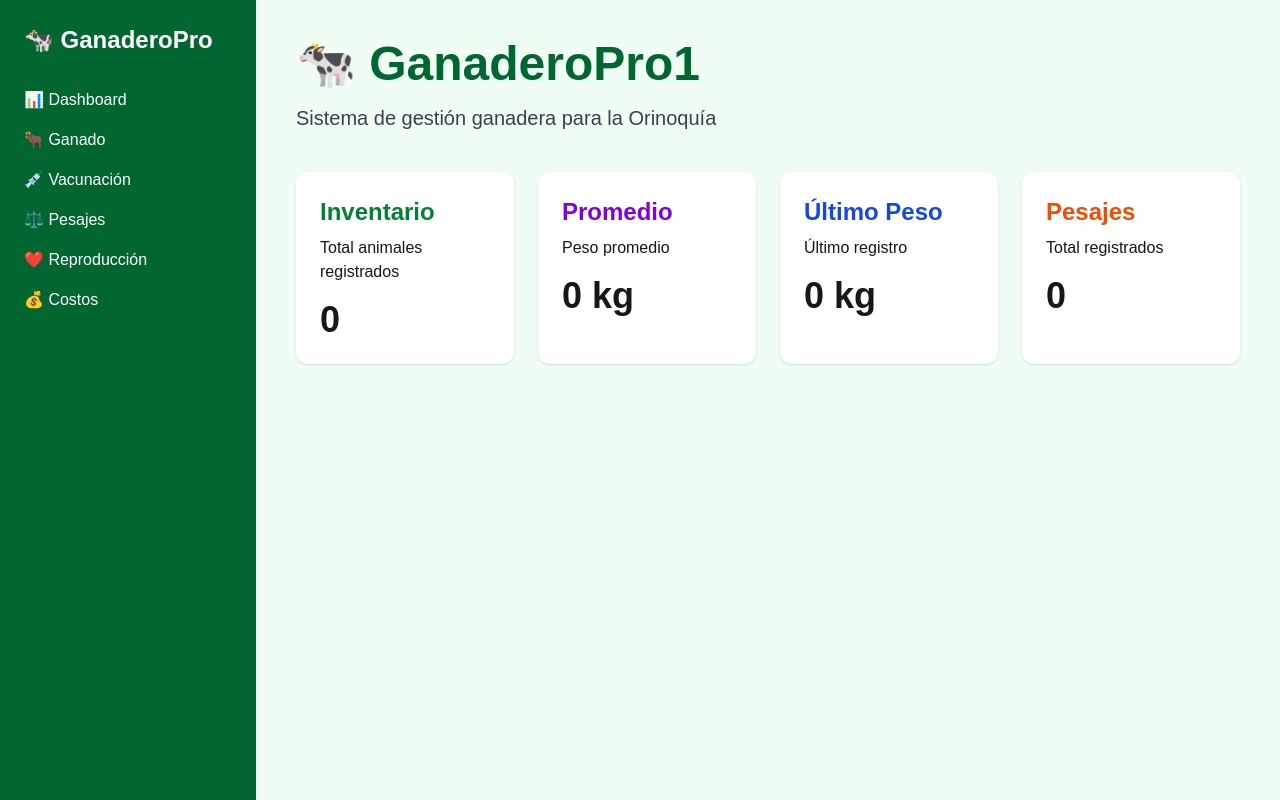
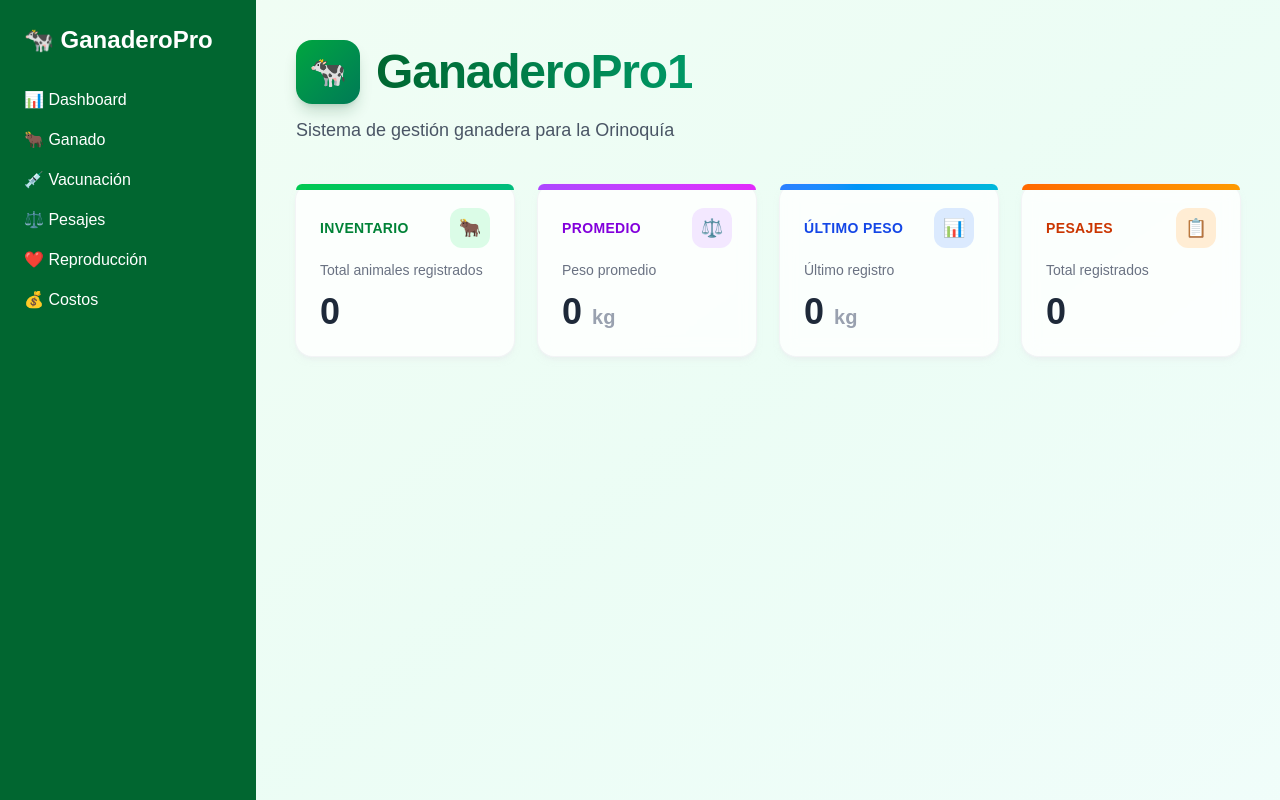
Before and after one commit to harry2015x/ganaderopro, a Next.js app: page / in a window 1280 px wide. Built offline with nearby package versions, Linux system fonts and the light colour scheme; no server answers; the database is empty.

Commit message:
mejora dashboar

```diff
--- a/app/page.tsx
+++ b/app/page.tsx
@@ -52,75 +52,114 @@ export default function Home() {
   }
 
   return (
-    <main className="min-h-screen bg-green-50 p-10">
-      <h1 className="text-5xl font-bold text-green-800">
-        🐄 GanaderoPro1
+    <main className="min-h-screen bg-gradient-to-br from-green-50 via-emerald-50 to-teal-50 p-6 md:p-10">
+      <div className="max-w-7xl mx-auto">
+
+        {/* Header */}
+        <div className="flex items-center gap-4 mb-2">
+          <div className="flex h-16 w-16 items-center justify-center rounded-2xl bg-gradient-to-br from-green-600 to-emerald-700 shadow-lg shadow-green-900/20 text-3xl">
+            🐄
+          </div>
+          <div>
+            <h1 className="text-4xl md:text-5xl font-extrabold tracking-tight bg-gradient-to-r from-green-800 to-emerald-600 bg-clip-text text-transparent">
+              GanaderoPro1
             </h1>
+          </div>
+        </div>
 
-      <p className="mt-4 text-xl text-gray-700">
+        <p className="mt-3 text-lg text-gray-600 max-w-2xl">
           Sistema de gestión ganadera para la Orinoquía
         </p>
 
-      <div className="grid grid-cols-1 md:grid-cols-4 gap-6 mt-10">
+        {/* Cards */}
+        <div className="grid grid-cols-1 sm:grid-cols-2 lg:grid-cols-4 gap-6 mt-10">
 
-        <div className="bg-white p-6 rounded-xl shadow">
-          <h2 className="text-2xl font-bold text-green-700">
+          {/* Inventario */}
+          <div className="group relative bg-white/80 backdrop-blur-sm p-6 rounded-2xl shadow-md shadow-gray-200/50 ring-1 ring-gray-100 hover:shadow-xl hover:shadow-green-900/10 hover:-translate-y-1 transition-all duration-300">
+            <div className="absolute top-0 left-0 h-1.5 w-full rounded-t-2xl bg-gradient-to-r from-green-500 to-emerald-500" />
+            <div className="flex items-center justify-between">
+              <h2 className="text-sm font-semibold uppercase tracking-wide text-green-700">
                 Inventario
               </h2>
+              <span className="flex h-10 w-10 items-center justify-center rounded-xl bg-green-100 text-green-700 text-lg">
+                🐂
+              </span>
+            </div>
 
-          <p className="mt-2">
+            <p className="mt-3 text-sm text-gray-500">
               Total animales registrados
             </p>
 
-          <p className="text-4xl font-bold mt-4">
+            <p className="text-4xl font-bold mt-3 text-gray-800">
               {totalAnimales}
             </p>
           </div>
 
-        <div className="bg-white p-6 rounded-xl shadow">
-  <h2 className="text-2xl font-bold text-purple-700">
+          {/* Promedio */}
+          <div className="group relative bg-white/80 backdrop-blur-sm p-6 rounded-2xl shadow-md shadow-gray-200/50 ring-1 ring-gray-100 hover:shadow-xl hover:shadow-purple-900/10 hover:-translate-y-1 transition-all duration-300">
+            <div className="absolute top-0 left-0 h-1.5 w-full rounded-t-2xl bg-gradient-to-r from-purple-500 to-fuchsia-500" />
+            <div className="flex items-center justify-between">
+              <h2 className="text-sm font-semibold uppercase tracking-wide text-purple-700">
                 Promedio
               </h2>
+              <span className="flex h-10 w-10 items-center justify-center rounded-xl bg-purple-100 text-purple-700 text-lg">
+                ⚖️
+              </span>
+            </div>
 
-  <p className="mt-2">
+            <p className="mt-3 text-sm text-gray-500">
               Peso promedio
             </p>
 
-  <p className="text-4xl font-bold mt-4">
-    {pesoPromedio} kg
+            <p className="text-4xl font-bold mt-3 text-gray-800">
+              {pesoPromedio} <span className="text-xl font-semibold text-gray-400">kg</span>
             </p>
           </div>
 
-        <div className="bg-white p-6 rounded-xl shadow">
-          <h2 className="text-2xl font-bold text-blue-700">
+          {/* Último Peso */}
+          <div className="group relative bg-white/80 backdrop-blur-sm p-6 rounded-2xl shadow-md shadow-gray-200/50 ring-1 ring-gray-100 hover:shadow-xl hover:shadow-blue-900/10 hover:-translate-y-1 transition-all duration-300">
+            <div className="absolute top-0 left-0 h-1.5 w-full rounded-t-2xl bg-gradient-to-r from-blue-500 to-cyan-500" />
+            <div className="flex items-center justify-between">
+              <h2 className="text-sm font-semibold uppercase tracking-wide text-blue-700">
                 Último Peso
+              </h2>
+              <span className="flex h-10 w-10 items-center justify-center rounded-xl bg-blue-100 text-blue-700 text-lg">
+                📊
+              </span>
+            </div>
 
-          </h2>
-
-          <p className="mt-2">
+            <p className="mt-3 text-sm text-gray-500">
               Último registro
             </p>
 
-          <p className="text-4xl font-bold mt-4">
-          {ultimoPeso} kg
+            <p className="text-4xl font-bold mt-3 text-gray-800">
+              {ultimoPeso} <span className="text-xl font-semibold text-gray-400">kg</span>
             </p>
           </div>
 
-        <div className="bg-white p-6 rounded-xl shadow">
-          <h2 className="text-2xl font-bold text-orange-600">
+          {/* Pesajes */}
+          <div className="group relative bg-white/80 backdrop-blur-sm p-6 rounded-2xl shadow-md shadow-gray-200/50 ring-1 ring-gray-100 hover:shadow-xl hover:shadow-orange-900/10 hover:-translate-y-1 transition-all duration-300">
+            <div className="absolute top-0 left-0 h-1.5 w-full rounded-t-2xl bg-gradient-to-r from-orange-500 to-amber-500" />
+            <div className="flex items-center justify-between">
+              <h2 className="text-sm font-semibold uppercase tracking-wide text-orange-700">
                 Pesajes
               </h2>
+              <span className="flex h-10 w-10 items-center justify-center rounded-xl bg-orange-100 text-orange-700 text-lg">
+                📋
+              </span>
+            </div>
 
-          <p className="mt-2">
+            <p className="mt-3 text-sm text-gray-500">
               Total registrados
             </p>
 
-          <p className="text-4xl font-bold mt-4">
+            <p className="text-4xl font-bold mt-3 text-gray-800">
               {totalPesajes}
             </p>
           </div>
 
         </div>
+      </div>
     </main>
   );
 }
```
Lines whose indentation alone changed are shown as unchanged.
